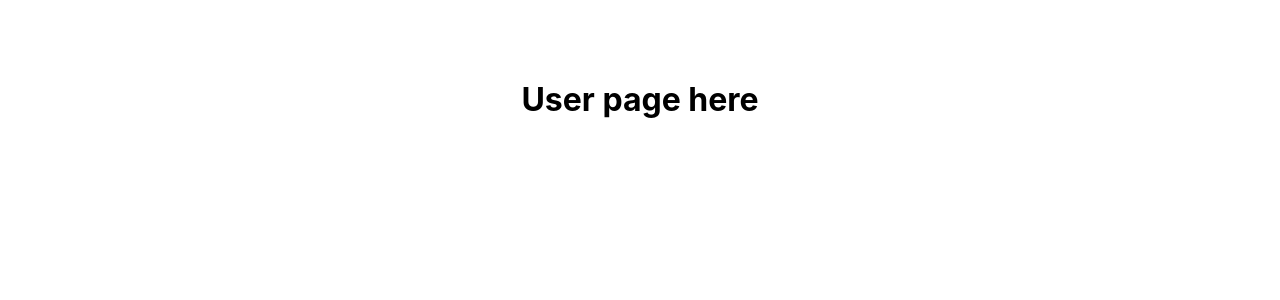
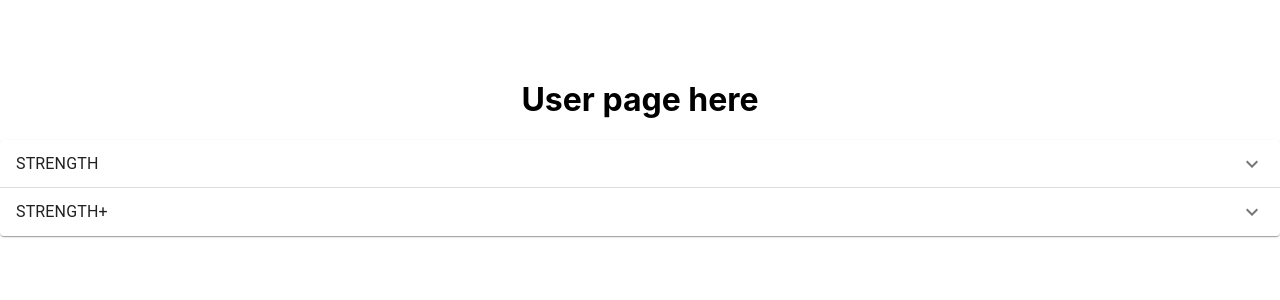
Before and after one commit to IanClark-fullStack/dnd-stat-tracker, a React (Create React App) app in the folder client/: page /dashboard in a window 1280 px wide. Shown: the top 300 px of the page. Built offline with nearby package versions, Linux system fonts and the light colour scheme.

Commit message:
accordion

```diff
--- a/client/package.json
+++ b/client/package.json
@@ -5,6 +5,10 @@
   "proxy": "http://localhost:3001/",
   "dependencies": {
     "@apollo/client": "^3.3.7",
+    "@emotion/react": "^11.7.0",
+    "@emotion/styled": "^11.6.0",
+    "@mui/icons-material": "^5.2.1",
+    "@mui/material": "^5.2.3",
     "@stripe/stripe-js": "^1.3.1",
     "@testing-library/jest-dom": "^5.16.1",
     "@testing-library/react": "^11.2.7",
--- a/client/src/pages/User.js
+++ b/client/src/pages/User.js
@@ -1,10 +1,47 @@
-import React from 'react'
-import './User.css'
+import * as React from 'react';
+import Accordion from '@mui/material/Accordion';
+import AccordionSummary from '@mui/material/AccordionSummary';
+import AccordionDetails from '@mui/material/AccordionDetails';
+import Typography from '@mui/material/Typography';
+import ExpandMoreIcon from '@mui/icons-material/ExpandMore';
+import './User.css';
 
 export default function User() {
     return (
         <div className='test4'>
             <h1>User page here</h1>
+            <Accordion>
+                <AccordionSummary
+                    expandIcon={<ExpandMoreIcon />}
+                    aria-controls="panel1a-content"
+                    id="panel1a-header"
+                >
+                    <Typography>STRENGTH</Typography>
+                </AccordionSummary>
+                <AccordionDetails>
+                    <Typography>
+                        Sleight of Hand --- 4
+                        Acrobatics --- 6
+                        Stealth --- 9
+                    </Typography>
+                </AccordionDetails>
+            </Accordion>
+            <Accordion>
+                <AccordionSummary
+                    expandIcon={<ExpandMoreIcon />}
+                    aria-controls="panel2a-content"
+                    id="panel2a-header"
+                >
+                    <Typography>STRENGTH+</Typography>
+                </AccordionSummary>
+                <AccordionDetails>
+                    <Typography>
+                        Sleight of Hand --- 3
+                        Acrobatics --- 8
+                        Stealth --- 2
+                    </Typography>
+                </AccordionDetails>
+            </Accordion>
         </div>
     )
 }
```
Also changed, not shown: 1 other file (tests, documents, lock files or other folders).
